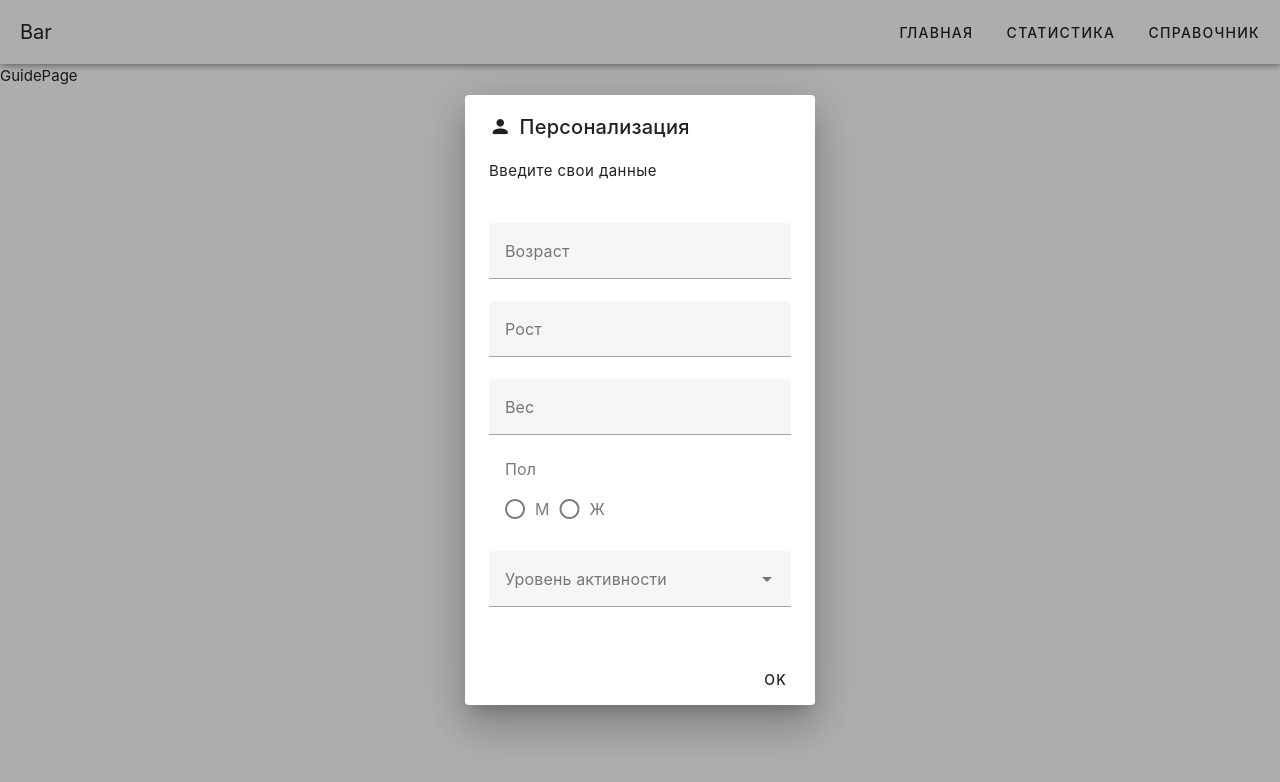
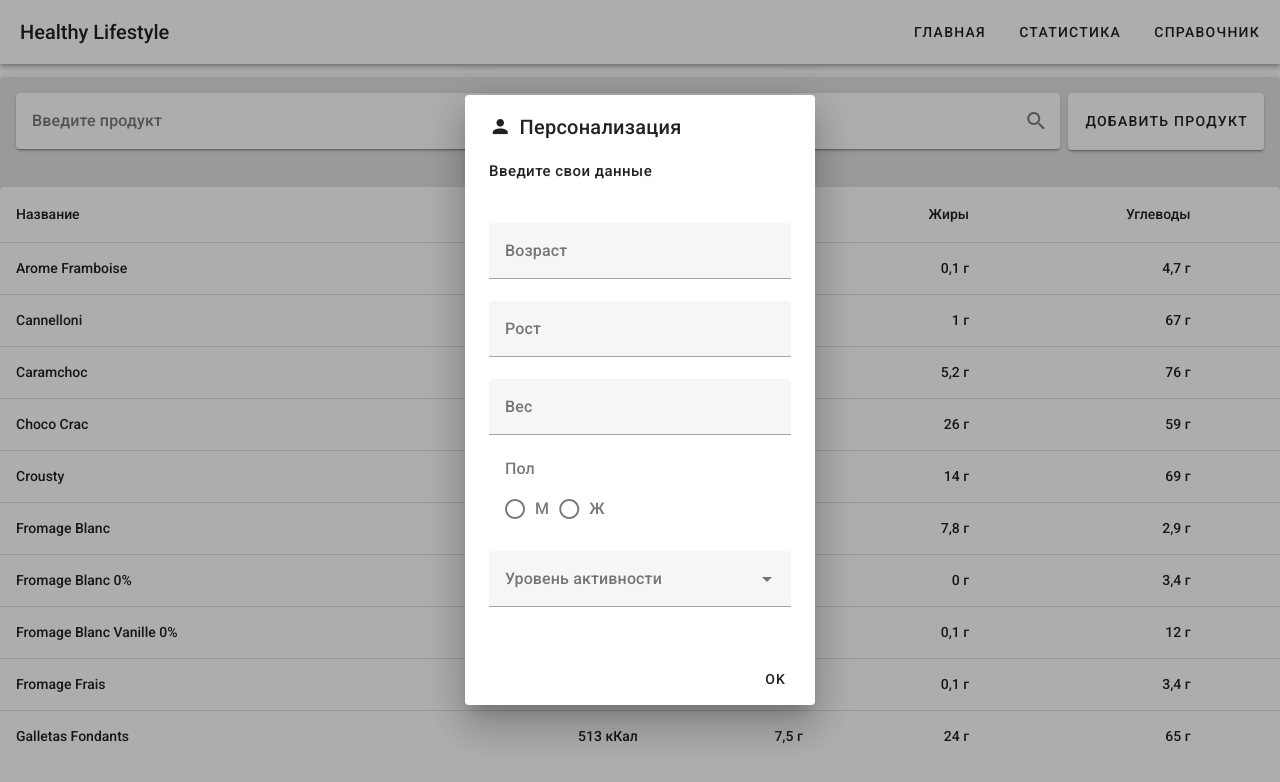
Before and after one commit to Lyashka/Healthy_lifestyle_Strapi, a Vue app: page /Guide in a window 1280 px wide. Shown: the top 782 px of the page. Built offline with nearby package versions, Linux system fonts and the light colour scheme.

Commit message:
create guide component and settings style project

```diff
--- a/src/App.vue
+++ b/src/App.vue
@@ -1,7 +1,7 @@
 <template>
   <v-app>
     <v-app-bar>
-    <v-app-bar-title>Bar</v-app-bar-title>
+    <v-app-bar-title>Healthy Lifestyle</v-app-bar-title>
 
     <template v-slot:append>
       <RouterLink class="closeStyle" to="/">
@@ -54,4 +54,5 @@ onMounted(() => {
   text-decoration: none;
   color: inherit;
 }
+
 </style>
--- a/src/assets/base.css
+++ b/src/assets/base.css
@@ -1,7 +1,10 @@
 /* color palette from <https://github.com/vuejs/theme> */
+@import url('https://fonts.googleapis.com/css2?family=Roboto:wght@500;700&display=swap');
+
+
 :root {
   --vt-c-white: #ffffff;
-
+  --bg-color: #245622
 }
 
 
@@ -15,19 +18,7 @@ body {
     color 0.5s,
     background-color 0.5s;
   line-height: 1.6;
-  font-family:
-    Inter,
-    -apple-system,
-    BlinkMacSystemFont,
-    'Segoe UI',
-    Roboto,
-    Oxygen,
-    Ubuntu,
-    Cantarell,
-    'Fira Sans',
-    'Droid Sans',
-    'Helvetica Neue',
-    sans-serif;
+  /* font-family: Roboto; */
   font-size: 15px;
   text-rendering: optimizeLegibility;
   -webkit-font-smoothing: antialiased;
--- a/src/components/MenuSelectFoods.vue
+++ b/src/components/MenuSelectFoods.vue
@@ -1,6 +1,12 @@
 <template>
     <div class="text-center pa-2">
-     <v-btn icon="mdi-plus" size="small" @click="dialog = true"/>
+     <v-btn
+      color = "rgba(34, 139, 34, 0.7)"
+      icon="mdi-plus"
+      size="small"
+      @click="dialog = true"
+
+      />
      <v-dialog
        v-model="dialog"
        width="500"
--- a/src/components/SelectDate.vue
+++ b/src/components/SelectDate.vue
@@ -4,6 +4,7 @@
         v-model="menu"
         :close-on-content-click="false"
         location="center"
+
       >
         <template v-slot:activator="{ props }">
           <v-btn
--- a/src/components/menuSelectFoods/MyMealComponent.vue
+++ b/src/components/menuSelectFoods/MyMealComponent.vue
@@ -1,7 +1,12 @@
 <template>
    <div >
     <div class="text-center pa-1">
-      <v-btn icon="mdi-plus" size="small"  @click="dialog = true"/>
+      <v-btn
+        color = "rgba(34, 139, 34, 0.7)"
+        icon="mdi-plus"
+        size="small"
+        @click="dialog = true"
+        />
     </div>
 
     <v-dialog
@@ -15,9 +20,6 @@
        <v-card-title>
        Добавить новое блюдо/напиток
       </v-card-title>
-       <v-card-subtitle>
-        subtitle
-       </v-card-subtitle>
        <v-card-text class="pa-0">
 
           <v-text-field
@@ -79,19 +81,19 @@
 </template>
 
 <script setup>
-import { ref, computed } from 'vue'
+import { ref, computed, onMounted, watch } from 'vue'
 
 import FoodItem from './FoodItem.vue';
 
 import { useMyFoodsDataStore } from '@/stores/myFoodsData'
 const myFoodsDataStore = useMyFoodsDataStore()
-const { myFoods, addMyFoods, getMyFoods, searchDuplicatesMyFood } = myFoodsDataStore
+const { myFoods, addMyFoods, getMyFoods, searchDuplicatesMyFood, updateMyFood } = myFoodsDataStore
 
 import commonRules from '@/composables/commonValidators'
 
 const dialog = ref(false)
 
-const showFoods = getMyFoods()
+const showFoods = ref(getMyFoods())
 
 const nameFood = ref('')
 const productWeight = ref(100)
@@ -106,8 +108,8 @@ const disableBtnSaveMyFood = computed(() => {
 })
 
 function saveMyFood() {
+
   const newFood = {
-    id: myFoods[myFoods.length - 1] == undefined ? 1 : myFoods[myFoods.length - 1].id + 1,
     name: nameFood.value,
     productWeight: productWeight.value,
     calories: `${calories.value} кКал`,
@@ -115,6 +117,7 @@ function saveMyFood() {
     fats: `${fats.value} г`,
     carbs: `${carbs.value} г`
   }
+
   addMyFoods(newFood)
   clearForm()
   productWeight.value = 100
@@ -144,6 +147,18 @@ function updateSelectedFood(data) {
   emit('updateSelectedFood', data);
 }
 
+watch(myFoods, () => {
+    showFoods.value = getMyFoods()
+    console.log(showFoods.value);
+})
+
+onMounted(() => {
+  if(localStorage.getItem('myFoods')) {
+    updateMyFood( JSON.parse(localStorage.getItem('myFoods')) )
+    showFoods.value = getMyFoods()
+
+  }
+})
 </script>
 
 <style>
--- a/src/stores/myFoodsData.js
+++ b/src/stores/myFoodsData.js
@@ -5,20 +5,40 @@ export const useMyFoodsDataStore = defineStore('myFoodsData', () => {
     const myFoods = ref([])
 
     function addMyFoods(newFood) {
-        myFoods.value.push(newFood)
+        myFoods.value.unshift(newFood)
+
+        myFoods.value = myFoods.value.map((food, index) => ({
+            ...food,
+            id: index + 1,
+            canDelete: true
+          }))
+
+        localStorage.setItem('myFoods',  JSON.stringify(myFoods.value))
+        console.log(myFoods.value);
+    }
+
+    function removeMyFoods(foodId) {
+        const index = myFoods.value.findIndex((item) => item.id === foodId)
+        if (index !== -1) {
+            myFoods.value.splice(index, 1)
+        }
         localStorage.setItem('myFoods',  JSON.stringify(myFoods.value))
     }
 
-    function removeMyFoods() {
+    function getMyFoods() {
+        // if(localStorage.getItem('myFoods')){
+        //     myFoods.value = JSON.parse(localStorage.getItem('myFoods'))
+        // }
 
+        return myFoods.value
     }
 
-    function getMyFoods() {
-        if(localStorage.getItem('myFoods')){
-            myFoods.value = JSON.parse(localStorage.getItem('myFoods'))
-        }
-
-        return myFoods.value
+    function updateMyFood(myFood){
+        myFoods.value = []
+        myFood.forEach(e => {
+            myFoods.value.push(e)
+        })
+        console.log(myFoods.value);
     }
 
     function filterMyFoods(value) {
@@ -28,7 +48,7 @@ export const useMyFoodsDataStore = defineStore('myFoodsData', () => {
     }
 
     function searchDuplicatesMyFood(value) {
-        console.log(value);
+        // console.log(value);
         // const lastUserName = users[users.length - 1].name.toLowerCase();
         for (let i = 0; i < myFoods.value.length; i++) {
         if (myFoods.value[i].name.toLowerCase() == value.toLowerCase()){
@@ -51,6 +71,7 @@ export const useMyFoodsDataStore = defineStore('myFoodsData', () => {
         removeMyFoods,
         getMyFoods,
         searchDuplicatesMyFood,
-        filterMyFoods
+        filterMyFoods,
+        updateMyFood
     }
 })
--- a/src/views/GuidePage.vue
+++ b/src/views/GuidePage.vue
@@ -1,13 +1,263 @@
 <template>
-  <div>
-    GuidePage
-  </div>
+  <v-card
+    class="guide-container"
+    elevation="4"
+    style="background-color:rgb(228,228,228);"
+    >
+    <v-card-text class="guide-container-header">
+      <v-text-field
+        block
+        label="Введите продукт"
+        variant="solo-inverted"
+        append-inner-icon="mdi-magnify"
+        type="input"
+        v-model="searchName"
+        class="pr-1"
+        @input="inputValueSelectFood($event.target.value)"
+    />
+
+    <div class="text-center pl-1">
+      <v-btn height="73%" @click="dialog = true">Добавить продукт</v-btn>
+    </div>
+
+    <v-dialog
+       v-model="dialog"
+       width="500"
+     >
+     <v-form fast-fail @submit.prevent>
+       <v-card
+         min-height="500"
+       >
+       <v-card-title>
+       Добавить новое блюдо/напиток
+      </v-card-title>
+       <v-card-subtitle>
+        subtitle
+       </v-card-subtitle>
+       <v-card-text class="pa-0">
+
+          <v-text-field
+            v-model="nameFood"
+            :rules="[commonRules.checkStringName]"
+            label="Название"
+          />
+          <v-text-field
+            type="number"
+            v-model="productWeight"
+            :rules="[commonRules.checkNumber]"
+            label="г/мл"
+          />
+          <v-text-field
+            type="number"
+            v-model="calories"
+            :rules="[commonRules.checkNumber]"
+            label="Калории"
+          />
+          <v-text-field
+            type="number"
+            v-model="proteins"
+            :rules="[commonRules.checkNumber]"
+            label="Белок"
+          />
+          <v-text-field
+            type="number"
+            v-model="fats"
+            :rules="[commonRules.checkNumber]"
+            label="Жиры"
+          />
+          <v-text-field
+            type="number"
+            v-model="carbs"
+            :rules="[commonRules.checkNumber]"
+            label="Углеводы"
+          />
+
+       </v-card-text>
+       <template v-slot:actions>
+           <v-btn
+            class="ms-auto"
+             text="Cancel"
+             @click="closeMenuAddMyFood"
+           />
+           <v-btn
+             text="Ok"
+             type="submit"
+             :disabled="disableBtnSaveMyFood"
+             @click="saveMyFood"
+           />
+         </template>
+       </v-card>
+      </v-form>
+     </v-dialog>
+    </v-card-text>
+
+
+
+    <div v-if="loader" class="text-center">
+      <v-progress-circular  indeterminate></v-progress-circular>
+    </div>
+
+    <v-data-table
+    :headers="headers"
+    :items="showFoods"
+    height="700"
+    item-value="name"
+
+    >
+    <template #item.actions="{ item }">
+      <v-btn
+
+        variant="text"
+        v-if="item.canDelete"
+        icon
+        x-small
+        @click="deleteItem(item)"
+      >
+        <v-icon>mdi-delete</v-icon>
+      </v-btn>
+    </template>
+    </v-data-table>
+  </v-card>
 </template>
 
 <script setup>
+import { ref, computed, onMounted, watch } from 'vue'
+import getFoodBase from '@/composables/requestGetFoodBase.js'
+import { debounce } from 'lodash'
+import commonRules from '@/composables/commonValidators'
+
+import { useMyFoodsDataStore } from '@/stores/myFoodsData'
+const myFoodsDataStore = useMyFoodsDataStore()
+const { addMyFoods, myFoods, getMyFoods, filterMyFoods, searchDuplicatesMyFood, updateMyFood, removeMyFoods } = myFoodsDataStore
+
+
+
+const foodBase = ref([])
+const searchName = ref('')
+const loader = ref(false)
+
+const dialog = ref(false)
+const nameFood = ref('')
+const productWeight = ref(100)
+const calories = ref('')
+const proteins = ref('')
+const fats = ref('')
+const carbs = ref('')
+
+
+const headers = [
+    { title: 'Название', align: 'start', sortable: false, key: 'name' },
+    { title: 'Ккал', align: 'end', sortable: false, key: 'calories' },
+    { title: 'Белок', align: 'end', sortable: false, key: 'proteins' },
+    { title: 'Жиры', align: 'end', sortable: false, key: 'fats' },
+    { title: 'Углеводы', align: 'end', sortable: false, key: 'carbs' },
+    { text: 'Actions', align: 'center', value: 'actions', sortable: false },
+]
+
+const showFoods = ref([])
+
+const inputValueSelectFood = (value) =>{
+  loader.value = true
+  selectFood(value)
+}
+
+const selectFood = debounce((value) => {
+
+  const myFood = getMyFoods()
+  if (value){
+
+    const filteredAllFoods = filteredFoods(value).map((food, index) => ({
+      ...food,
+      productWeight: 100,
+      id: index + 1,
+    }))
+
+    const filteredMyFoods = filterMyFoods(value)
+
+    showFoods.value = [...filteredMyFoods, ...filteredAllFoods]
+
+    localStorage.setItem('showFoods', JSON.stringify(showFoods.value))
+    console.log(showFoods.value);
+    loader.value = false
+  }
+  else{
+    showFoods.value = [...myFood, ...foodBase.value]
+    loader.value = false
+  }
+}, 1000)
+
+function filteredFoods(value)  {
+        return foodBase.value.filter(item =>
+            item.name.toLowerCase().includes(value.toLowerCase())
+          )
+}
+
+
+const disableBtnSaveMyFood = computed(() => {
+  const filterStatus = searchDuplicatesMyFood(nameFood.value)
+  return  filterStatus || calories.value == '' || proteins.value == '' || fats.value == '' || carbs.value == '' || nameFood.value == ''
+})
+
+function saveMyFood() {
+  const newFood = {
+    name: nameFood.value,
+    productWeight: productWeight.value,
+    calories: `${calories.value} кКал`,
+    proteins: `${proteins.value} г`,
+    fats: `${fats.value} г`,
+    carbs: `${carbs.value} г`
+  }
+
+  addMyFoods(newFood)
+
+  showFoods.value = [...getMyFoods(), ...foodBase.value]
+  productWeight.value = 100
+
+  clearForm()
+  dialog.value = false
+}
+
+function closeMenuAddMyFood() {
+  clearForm()
+  productWeight.value = 100
+  dialog.value = false
+}
+
+function clearForm() {
+   nameFood.value = ''
+   productWeight.value = 100
+   calories.value = ''
+   proteins.value = ''
+   fats.value = ''
+   carbs.value = ''
+}
+
+function deleteItem(value){
+    removeMyFoods(value.id)
+    showFoods.value = [...getMyFoods(), ...foodBase.value]
+}
+
+onMounted(async () => {
+  foodBase.value = await getFoodBase()
+  if(localStorage.getItem('myFoods')) {
+    updateMyFood( JSON.parse(localStorage.getItem('myFoods')) )
+  }
+  showFoods.value = [...getMyFoods(), ...foodBase.value]
+})
 
 </script>
 
-<style scoped>
+<style lang="scss" scoped>
+.guide-container{
+  margin: auto;
+  margin-top: 1%;
+  display: flex;
+  flex-direction: column;
 
+  min-width: 300px;
+  max-width: 1500px;
+}
+.guide-container-header{
+  display: flex;
+}
 </style>
```
Also changed, not shown: src/views/MainPage.vue (+12 -13 lines), src/views/StatisticsPage.vue (+8 -15 lines), src/assets/main.css (line endings or trailing spaces).
